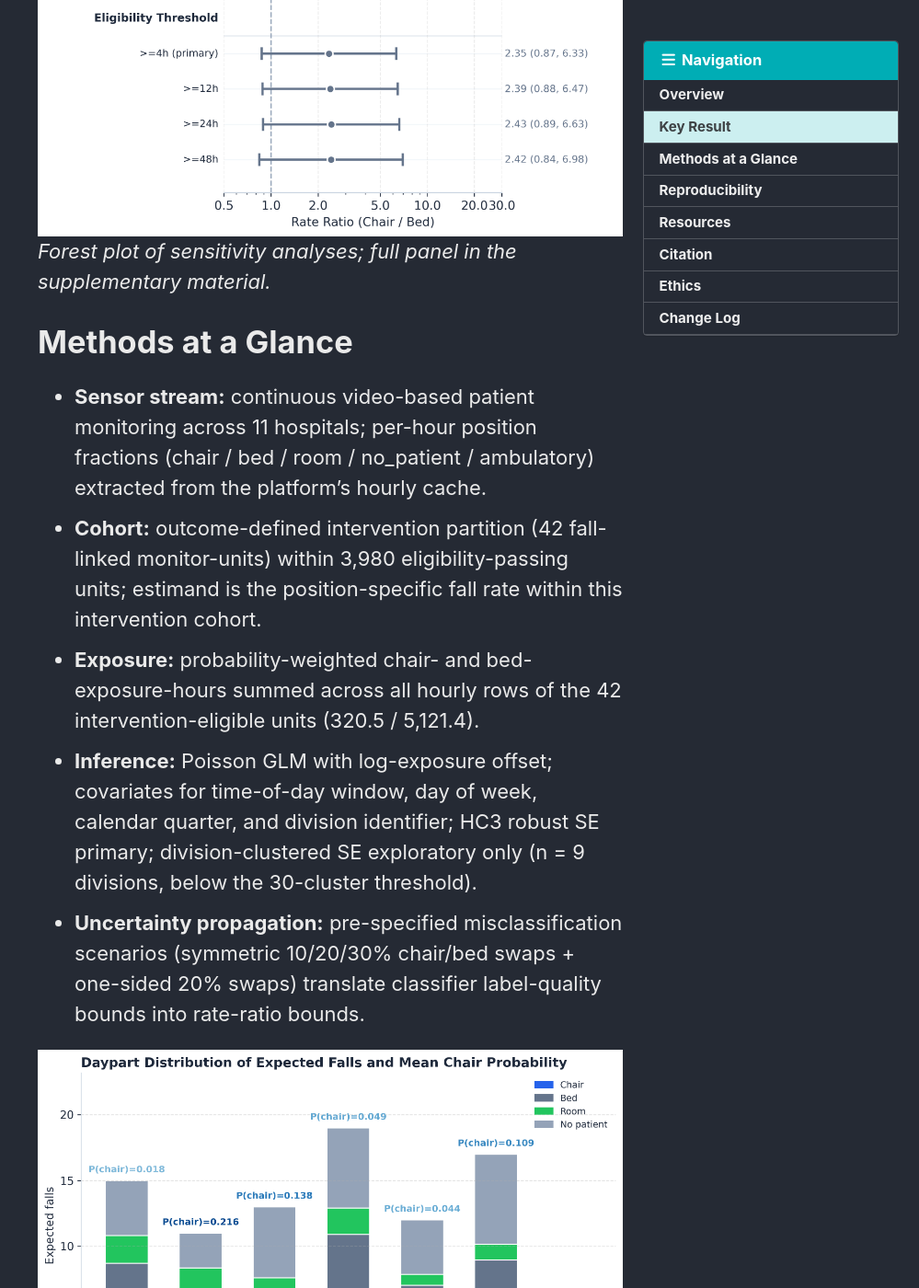
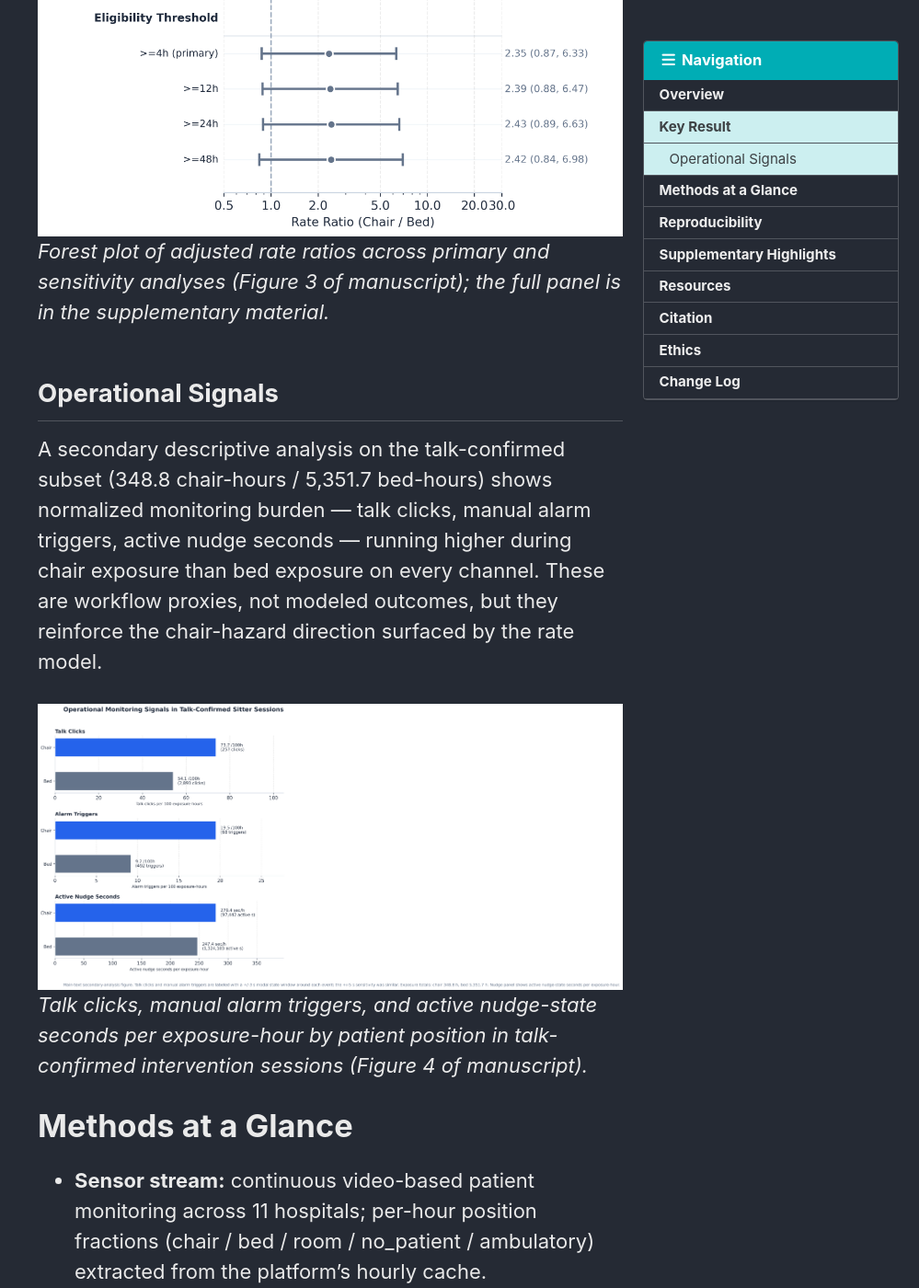
Before and after one commit to lookdeep/chair-falls-analysis, a Jekyll site: the page built from index.md, in a window 1280 px wide and 1400 px high, scrolled down 3226 px. Shown: the whole window at 92% size, without its empty margins (281-1280 px from the left). Built offline with Jekyll 4.4.1, drawn with Linux system fonts in a browser that asks for light colours; cached includes are drawn as plain includes; some of the changed text lies outside the part shown.

Commit message:
site: J-BHI submission landing page (initial public release)
Initial public release of the chair-falls-analysis landing page on gh-pages-draft.

Contents:
- Jekyll site (Minimal Mistakes theme) with single-page landing for IEEE J-BHI manuscript
- Manuscript figures (overview, STROBE flow, pipeline schematic, sensitivity forest, operational signals, daypart, mechanism taxonomy)
- Favicons + Open Graph card + masthead navigation
- Reproducibility section linking to manuscript / supplement / public data bundle
- publish-site.sh promotion workflow + GitHub Actions Jekyll deploy
- IP-clean: no embedded credentials, no internal infrastructure references; rig-metadata excluded via .gitignore

````diff
--- a/_config.yml
+++ b/_config.yml
@@ -25,7 +25,8 @@ description              : "Probability-weighted position-specific exposure deno
 url                      : "https://lookdeep.github.io/chair-falls-analysis" # the base hostname & protocol for your site e.g. "https://mmistakes.github.io"
 baseurl                  : # the subpath of your site, e.g. "/blog"
 repository               : "lookdeep/chair-falls-analysis" # GitHub username/repo-name e.g. "mmistakes/minimal-mistakes"
-teaser                   : # path of fallback teaser image, e.g. "/assets/images/500x300.png"
+teaser                   : "/assets/images/og-card.png" # fallback teaser image used for OG / social card preview
+og_image                 : "/assets/images/og-card.png" # site-wide default Open Graph image (1200x630)
 logo                     : "/assets/images/logo.png" # path of logo image to display in the masthead, e.g. "/assets/images/88x88.png"
 masthead_title           : # overrides the website title displayed in the masthead, use " " for no title
 breadcrumbs              : # true, false (default)
--- a/_includes/head/custom.html
+++ b/_includes/head/custom.html
@@ -1,5 +1,11 @@
 <!-- start custom head snippets -->
 
-<!-- insert favicons. use https://realfavicongenerator.net/ -->
+<!-- Favicons (generated from assets/images/logo.png with sips) -->
+<link rel="apple-touch-icon" sizes="180x180" href="{{ '/assets/images/favicons/apple-touch-icon.png' | relative_url }}">
+<link rel="icon" type="image/png" sizes="32x32" href="{{ '/assets/images/favicons/favicon-32x32.png' | relative_url }}">
+<link rel="icon" type="image/png" sizes="16x16" href="{{ '/assets/images/favicons/favicon-16x16.png' | relative_url }}">
+<link rel="icon" type="image/png" sizes="96x96" href="{{ '/assets/images/favicons/favicon-96x96.png' | relative_url }}">
+<link rel="icon" type="image/png" sizes="192x192" href="{{ '/assets/images/favicons/android-chrome-192x192.png' | relative_url }}">
+<link rel="icon" type="image/png" sizes="512x512" href="{{ '/assets/images/favicons/android-chrome-512x512.png' | relative_url }}">
 
 <!-- end custom head snippets -->
--- a/index.md
+++ b/index.md
@@ -49,7 +49,14 @@ The headline numbers from a retrospective deployment spanning 11 hospitals (Augu
 The HC3 confidence interval crosses 1.0; with 40 events the result is **hypothesis-generating, not confirmatory**. The misclassification-sensitivity panel quantifies how classifier label quality (macro F1 = 0.528; expected calibration error = 0.450) bounds the inferential strength.
 
 ![Sensitivity panel forest plot](assets/images/sensitivity_forest.png "Sensitivity analyses")
-_Forest plot of sensitivity analyses; full panel in the supplementary material._
+_Forest plot of adjusted rate ratios across primary and sensitivity analyses (Figure 3 of manuscript); the full panel is in the supplementary material._
+
+## Operational Signals
+
+A secondary descriptive analysis on the talk-confirmed subset (348.8 chair-hours / 5,351.7 bed-hours) shows normalized monitoring burden — talk clicks, manual alarm triggers, active nudge seconds — running higher during chair exposure than bed exposure on every channel. These are workflow proxies, not modeled outcomes, but they reinforce the chair-hazard direction surfaced by the rate model.
+
+![Operational signals by position](assets/images/operational_signals.png "Secondary operational monitoring signals by patient position")
+_Talk clicks, manual alarm triggers, and active nudge-state seconds per exposure-hour by patient position in talk-confirmed intervention sessions (Figure 4 of manuscript)._
 
 # Methods at a Glance
 
@@ -58,6 +65,12 @@ _Forest plot of sensitivity analyses; full panel in the supplementary material._
 - **Exposure:** probability-weighted chair- and bed-exposure-hours summed across all hourly rows of the 42 intervention-eligible units (320.5 / 5,121.4).
 - **Inference:** Poisson GLM with log-exposure offset; covariates for time-of-day window, day of week, calendar quarter, and division identifier; HC3 robust SE primary; division-clustered SE exploratory only (n = 9 divisions, below the 30-cluster threshold).
 - **Uncertainty propagation:** pre-specified misclassification scenarios (symmetric 10/20/30% chair/bed swaps + one-sided 20% swaps) translate classifier label-quality bounds into rate-ratio bounds.
+
+![STROBE cohort flow](assets/images/strobe_flow.png "STROBE cohort flow diagram")
+_STROBE cohort flow for the denominator cohort and inferential event base (Figure 1 of manuscript). Auxiliary descriptive cohorts — mechanism-coding source, departure-aware benchmark subset, broader monitoring feed — are detailed in the supplement._
+
+![Monitoring-to-exposure pipeline schematic](assets/images/context_schematic.png "Monitoring-to-exposure pipeline schematic")
+_Conceptual schematic of the monitoring-to-exposure pipeline: per-hour CV position fractions become position-specific exposure-hours, which serve as the denominator in the adjusted Poisson rate model (Figure 5 of manuscript)._
 
 ![Daypart distribution](assets/images/daypart.png "Daypart distribution of expected falls and chair probability")
 _Daypart distribution of expected falls and mean chair probability across seven local time windows (Figure 6 of manuscript)._
@@ -75,6 +88,13 @@ just paper-build
 ```
 
 See [`docs/reproduce_this_paper.md`](https://github.com/lookdeep/chair-falls-analysis/blob/main/docs/reproduce_this_paper.md) for the full walkthrough.
+
+# Supplementary Highlights
+
+The supplement consolidates four ancillary analyses that bound interpretation of the primary rate estimate without entering the Poisson model: (i) automated label quality on the departure-aware benchmark subset (macro F1, ECE, latency MAE), (ii) a multimodal-LLM benchmark on a 3-way overlap subset, (iii) a mechanism-coded observation cohort (n = 32 deduplicated events), and (iv) a furniture-exit detection concordance disclosure (non-estimable on this extraction). The mechanism-coded cohort exposes the recurring chair → transfer → fall pattern that motivates the chair-time denominator.
+
+![Mechanism taxonomy of fall events](assets/images/mechanism_taxonomy.png "Mechanism taxonomy of observed fall events by patient posture")
+_Mechanism taxonomy of fall events stratified by patient posture from the dual-reviewer observation cohort (supplementary material)._
 
 # Resources
 
@@ -112,4 +132,5 @@ All video data was de-identified upstream via facial blurring and removal of dir
 # Change Log
 
 - **2026-04-30** — initial project page; manuscript submitted to IEEE J-BHI Sensor Informatics.
+- **2026-05-19** — integrated J-BHI submission packet: refreshed masthead navigation, added STROBE flow / pipeline schematic / operational-signals / mechanism-taxonomy figures from the manuscript, verified headline numbers against the canonical submission source.
 - **(pending)** — IEEE J-BHI publication URL, Zenodo DOI archive.
````
Also changed, not shown: other parts of index.md (+3 -3 lines), _data/navigation.yml (+14 -11 lines), staticman.yml (deleted, +0 -104 lines), assets/images/context_schematic.png (added), assets/images/favicons/android-chrome-192x192.png (added), assets/images/favicons/android-chrome-512x512.png (added), assets/images/favicons/apple-touch-icon.png (added), assets/images/favicons/favicon-16x16.png (added), assets/images/favicons/favicon-32x32.png (added), assets/images/favicons/favicon-96x96.png (added), assets/images/mechanism_taxonomy.png (added), assets/images/og-card.png (added), assets/images/operational_signals.png (added), assets/images/strobe_flow.png (added), 1 more files, 3 other files.
